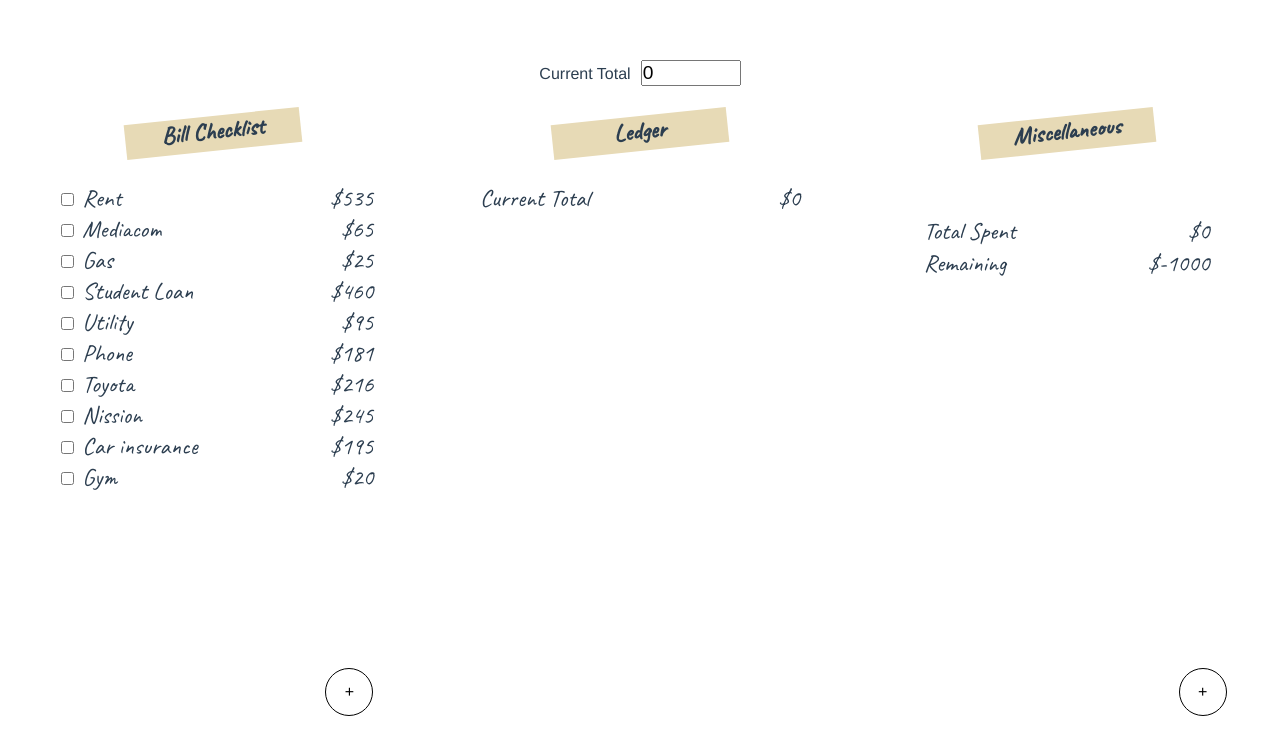
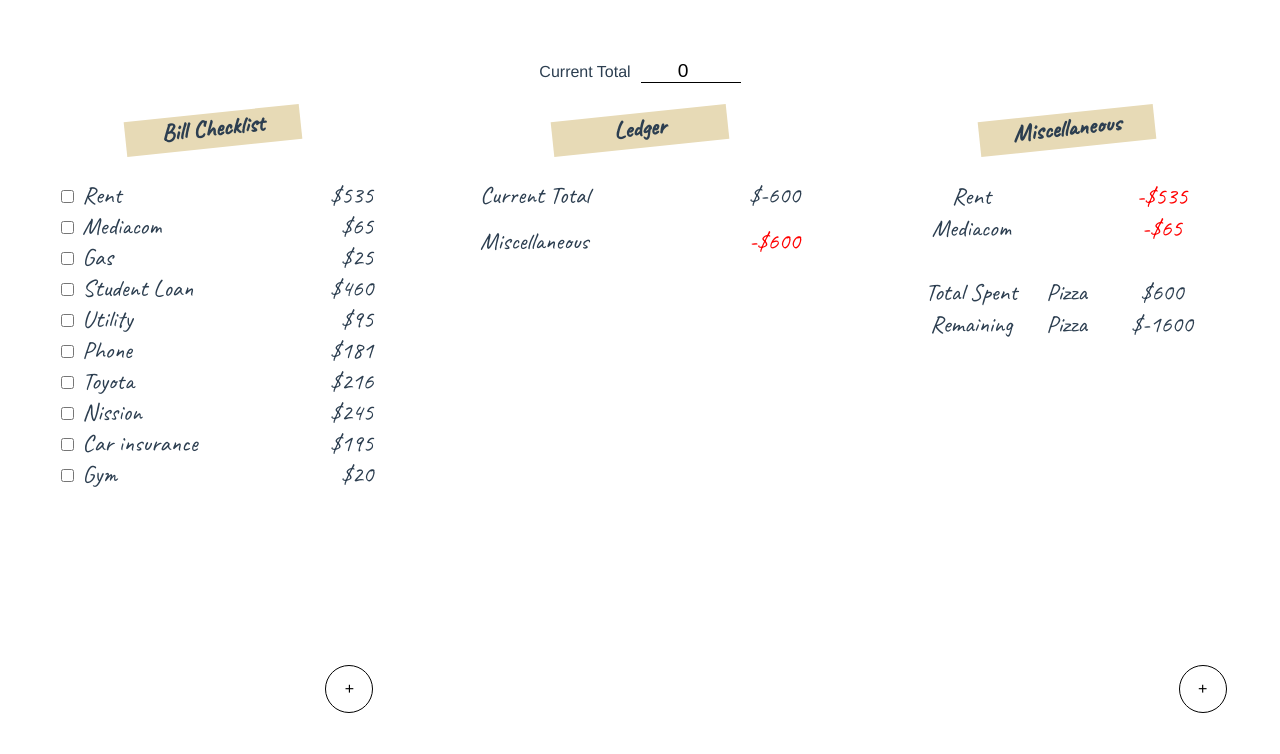
Before and after one commit to mwritter/vue_bill_app, a Vue app: page / in a window 1280 px wide. Shown: the top 754 px of the page. Built offline with nearby package versions, Linux system fonts and the light colour scheme.

Commit message:
Just style update

```diff
--- a/src/App.vue
+++ b/src/App.vue
@@ -7,7 +7,7 @@
     <div id="components">
       <app-bill-checklist @toggleBill="toggleBill" :bills="this.getBills()" />
       <app-ledger
-        :miscs="this.getMisc"
+        :miscTotal="this.getCurrentMiscTotal"
         :bills="this.getCompletedBills"
         :currentTotal="this.getCurrentTotal"
       />
@@ -48,7 +48,10 @@ export default {
         { name: "Car insurance", value: 195.0, complete: false },
         { name: "Gym", value: 20.0, complete: false }
       ],
-      miscs: [],
+      miscs: [
+        { name: "Rent", value: 535.0, complete: false, id: 1 },
+        { name: "Mediacom", value: 65.0, complete: false, id: 2 }
+      ],
       totalPaid: 0
     };
   },
@@ -62,8 +65,21 @@ export default {
     getMisc() {
       return this.miscs;
     },
+    getCurrentMiscTotal() {
+      return this.miscs.reduce((total, item) => {
+        return total + parseFloat(item.value);
+      }, 0);
+    },
+    getCurrentCompletedBillTotal() {
+      return this.getCompletedBills.reduce((total, item) => {
+        return total + parseFloat(item.value);
+      }, 0);
+    },
     getCurrentTotal() {
-      return parseFloat(this.currentTotal) - parseFloat(this.totalPaid);
+      const totalPaid =
+        parseFloat(this.getCurrentMiscTotal) +
+        parseFloat(this.getCurrentCompletedBillTotal);
+      return parseFloat(this.currentTotal) - totalPaid;
     }
   },
   methods: {
@@ -73,22 +89,14 @@ export default {
     toggleBill(bill) {
       bill.complete = !bill.complete;
       this.currentTotal = parseFloat(this.currentTotal);
-      // after toggle
-      if (bill.complete) {
-        this.totalPaid += bill.value;
-      } else {
-        this.totalPaid -= bill.value;
-      }
     },
     addMisc(misc) {
       this.miscs = misc ? [...this.miscs, misc] : this.misc;
-      this.totalPaid += misc ? misc.value : 0;
     },
     deleteMisc(misc) {
       this.miscs = this.miscs.filter(item => {
         return item.id != misc.id;
       });
-      this.totalPaid -= misc.value;
     }
   }
 };
@@ -117,7 +125,7 @@ export default {
 main {
   display: flex;
   justify-content: center;
-  align-content: start;
+  align-content: flex-start;
   height: 75vh;
   /* border: 1px solid blue; */
 }
@@ -151,20 +159,52 @@ main {
   display: grid;
   justify-content: end;
 }
+.action-section {
+  display: grid;
+  margin-top: 1rem;
+  grid-template-columns: auto auto;
+  justify-content: center;
+  grid-gap: 1rem;
+}
 .action-btn {
   display: flex;
   font-size: 1em;
   justify-content: center;
   align-items: center;
   cursor: pointer;
+  border-radius: 50%;
+  border: 1px solid black;
+}
+.small-btn {
+  justify-self: center;
+  align-self: center;
+  border-radius: 50%;
+  border: 1px solid black;
+  width: 15px;
+  height: 15px;
+  cursor: pointer;
+}
+.small-success-btn {
+  background-color: rgba(126, 216, 146, 0.589);
+}
+.small-danger-btn {
+  background-color: rgba(216, 122, 122, 0.589);
+}
+.add-btn {
+  width: 3em;
+  height: 3em;
   background: white;
   color: black;
-  width: 3em;
-  height: 3em;
-  border-radius: 50%;
-  border: 1px solid black;
 }
 .checkbox {
   margin: 0.5rem;
 }
+input {
+  border: none;
+  border-bottom: 1px solid black;
+  text-align: center;
+}
+input:focus {
+  outline: none;
+}
 </style>
--- a/src/components/BillChecklist.vue
+++ b/src/components/BillChecklist.vue
@@ -15,7 +15,7 @@
       </div>
 
       <div id="add-section">
-        <div @click="adding = true" class="action-btn" id="add-bill">+</div>
+        <div @click="adding = true" class="action-btn add-btn" id="add-bill">+</div>
       </div>
     </div>
   </main>
--- a/src/components/Ledger.vue
+++ b/src/components/Ledger.vue
@@ -13,9 +13,9 @@
               <span class="bill-name">{{bill.name}}</span>
               <span class="bill-value">-${{bill.value}}</span>
             </li>
-            <li class="ledger-item" v-if="miscs.length > 0">
+            <li class="ledger-item" v-if="this.miscTotal > 0">
               <span class="bill-name">Miscellaneous</span>
-              <span class="bill-value">-${{this.getCurrentMiscTotal}}</span>
+              <span class="bill-value">-${{this.miscTotal}}</span>
             </li>
           </ul>
         </div>
@@ -28,8 +28,8 @@
 export default {
   name: "Ledger",
   props: {
-    miscs: {
-      type: Array
+    miscTotal: {
+      type: Number
     },
     bills: {
       type: Array
@@ -40,15 +40,6 @@ export default {
   },
   data() {
     return {};
-  },
-  computed: {
-    getCurrentMiscTotal() {
-      let total = 0;
-      for (const misc of this.miscs) {
-        total += misc.value;
-      }
-      return total;
-    }
   }
 };
 </script>
--- a/src/components/Misc.vue
+++ b/src/components/Misc.vue
@@ -6,33 +6,64 @@
         <ul id="misc-list">
           <li class="text misc-list-item" v-for="misc in miscs" :key="misc.id">
             <div class="misc-name">{{misc.name}}</div>
-            <div @click="deleteMisc(misc)" title="Remove Misc Item" class="delete-btn"></div>
+            <span
+              @click="deleteMisc(misc)"
+              title="Remove Misc Item"
+              class="small-btn small-danger-btn action-btn"
+            ></span>
             <span class="misc-value">-${{misc.value}}</span>
           </li>
         </ul>
 
         <div id="misc-info">
-          <div>
           <div class="text misc-list-item">
-              <span>Total Spent</span>
+            <div>Total Spent</div>
+            <span>Pizza</span>
             <span>${{this.getTotalSpent}}</span>
           </div>
           <div class="text misc-list-item">
-              <span>Remaining</span>
+            <div>Remaining</div>
+            <span>Pizza</span>
             <span>${{this.getRemaining}}</span>
           </div>
-            <div v-if="adding" id="new-misc">
-              <input class="text" name="misc-item-name" id="misc-item-name" type="text" />
-              <input class="text" name="misc-item-value" id="misc-item-value" type="number" />
-              <button @click="addMisc()">Submit</button>
-              <button @click="cancelMisc()">Cancel</button>
+          <form v-if="this.adding" id="new-misc-form" @submit.prevent>
+            <div id="form-inputs">
+              <input
+                class="text"
+                placeholder="Description"
+                name="misc-item-name"
+                id="misc-item-name"
+                type="text"
+              />
+              <input
+                class="text"
+                placeholder="Price"
+                step="0.01"
+                min="1"
+                name="misc-item-value"
+                id="misc-item-value"
+                type="number"
+              />
             </div>
+
+            <div class="action-section">
+              <button
+                class="action-btn small-btn small-success-btn"
+                title="Submit Misc"
+                @click="addMisc()"
+              ></button>
+              <button
+                class="action-btn small-btn small-danger-btn"
+                title="Cancel"
+                @click="cancelMisc()"
+              ></button>
             </div>
+          </form>
         </div>
       </div>
 
       <div id="add-section">
-        <div @click="adding = true" title="Add Misc Item" class="action-btn" id="add-misc">+</div>
+        <div @click="adding = true" title="Add Misc Item" class="action-btn add-btn" id="add-misc">+</div>
       </div>
     </div>
   </main>
@@ -58,7 +89,7 @@ export default {
   computed: {
     getTotalSpent() {
       return this.miscs.reduce((total, item) => {
-        return total + item.value;
+        return total + parseFloat(item.value);
       }, 0);
     },
     getRemaining() {
@@ -67,28 +98,31 @@ export default {
   },
   methods: {
     addMisc() {
-      const value = parseFloat(
-        document.getElementById("misc-item-value").value || 0
-      );
-      const name = document.getElementById("misc-item-name").value;
+      const input_value = document.getElementById("misc-item-value");
+      const input_name = document.getElementById("misc-item-name");
+      const form = document.getElementById("new-misc-form");
 
-      if (value == 0 || name.trim() == "") {
+      let value = input_value.value || 0;
+
+      if (input_value <= 0 || input_name.value.trim() == "") {
         return;
       }
-
       const misc = {
         id: this.miscs.length + 1,
         complete: true,
-        value,
-        name
+        value: value,
+        name: input_name.value
       };
       this.adding = !this.adding;
+      form.reset();
       this.$emit("addMisc", misc);
     },
     deleteMisc(misc) {
       this.$emit("deleteMisc", misc);
     },
     cancelMisc() {
+      const form = document.getElementById("new-misc-form");
+      form.reset();
       this.adding = !this.adding;
     }
   }
@@ -99,33 +133,23 @@ export default {
 #misc-info {
   margin-top: 2rem;
 }
-#misc-list {
-  display: flex;
-  flex-direction: column;
-  justify-content: start;
-  list-style-type: none;
-}
+
 .misc-list-item {
-  display: flex;
-  justify-content: space-between;
+  display: grid;
+  grid-template-columns: repeat(3, 1fr);
   padding-left: 1rem;
   padding-right: 1rem;
   border: 1px solid white;
 }
+.small-btn {
+  align-self: center;
+}
 
-.delete-btn {
+.misc-list-item:hover .small-danger-btn {
+  visibility: visible;
+}
+.misc-list-item .small-danger-btn {
   visibility: hidden;
-  align-self: center;
-  margin-right: 0.3rem;
-  border: 1px solid black;
-  border-radius: 50%;
-  background-color: rgba(216, 122, 122, 0.589);
-  width: 0.5em;
-  height: 0.5em;
-  cursor: pointer;
-}
-.misc-list-item:hover .delete-btn {
-  visibility: visible;
 }
 .misc-list-item:hover {
   border: 1px solid rgba(216, 122, 122, 0.315);
@@ -137,11 +161,7 @@ export default {
 .misc-value {
   color: red;
 }
-.misc-name {
-  display: grid;
-  grid-template-columns: auto auto;
-  align-items: center;
-}
+
 #misc-delete-btn {
   display: flex;
   justify-content: center;
@@ -150,4 +170,12 @@ export default {
   height: 25px;
   width: 25px;
 }
+#new-misc-form {
+  margin-top: 1rem;
+}
+#form-inputs {
+  display: grid;
+  grid-template-columns: auto auto;
+  grid-column-gap: 1rem;
+}
 </style>
```
Lines whose indentation alone changed are shown as unchanged.
